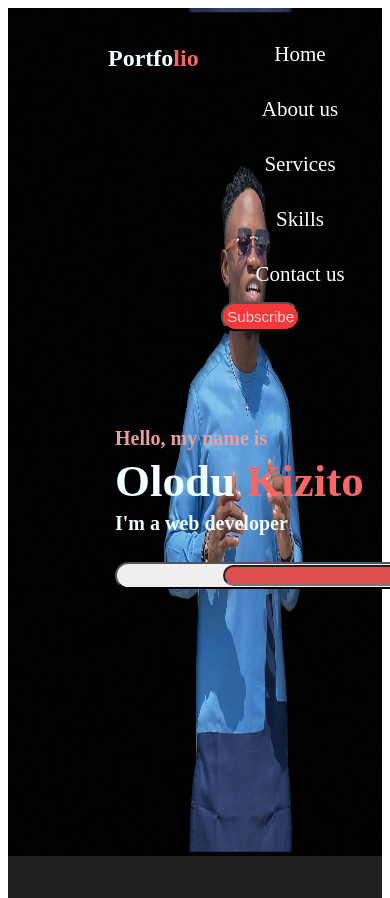
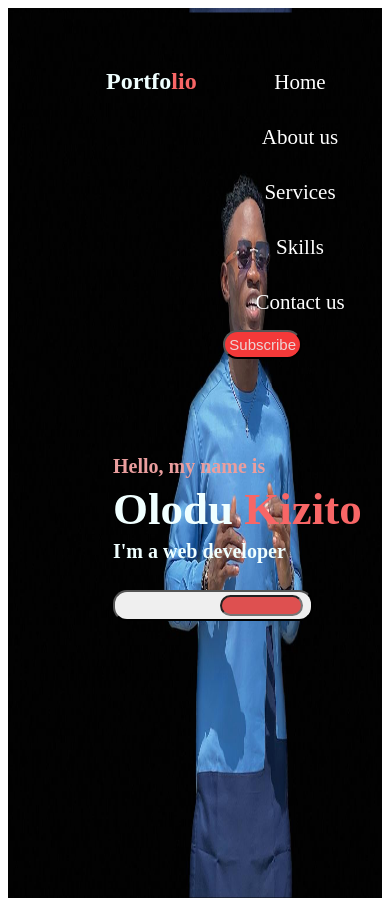
Before and after one commit to kizitokings/current, a plain HTML site: page index.html in a window 390 px wide. Shown: the top 898 px of the page. Drawn offline with Linux system fonts and the light colour scheme.

Commit message:
There is a change

```diff
--- a/index.html
+++ b/index.html
@@ -7,6 +7,13 @@
     <title>KIZITO PORTFOLIO</title>
     <link rel="stylesheet" href="style.css">
     <script src="https://kit.fontawesome.com/f2e600a5f6.js" crossorigin="anonymous"></script>
+
+    <link rel="apple-touch-icon" sizes="180x180" href="favicon/apple-touch-icon.png">
+<link rel="icon" type="image/png" sizes="32x32" href="favicon/favicon-32x32.png">
+<link rel="icon" type="image/png" sizes="16x16" href="favicon/favicon-16x16.png">
+<link rel="manifest" href="/site.webmanifest">
+
+</head>
 </head>
 <body>
     <header>
@@ -26,9 +33,8 @@
     <h3>Hello, my name is</h3>
     <h1>Olodu <span>Kizito</span></h1>
     <h4>I'm a web developer</h4>
-    <form>
-        <div><button class="btn2"><input type="text" ></button>
-    </form>
+        <div><button class="btn2"><input type="text"></button>
+
 </div>
 </div>
 </header>
--- a/style.css
+++ b/style.css
@@ -1,3 +1,5 @@
+
+
 
 .nav a {
     text-align: center;
@@ -22,7 +24,7 @@ header{
 }
 .nav2{
     padding-left: 180px;
-    margin-top: -65px;
+    margin-top: -60px;
 }
 
 a{
@@ -51,16 +53,19 @@ span {
     background-color: aqua;
 
 }
-form label{
-    padding-left: -20px;
-}
 
 .btn2{
     float: left;
     margin-left: 75px;
     border-radius: 14px;
     color: rgb(249, 56, 56);
+    width: 200px;
 }
+input{
+    width: 75px;
+    margin: 2px;
+}
+
 .btn3 {
     float: left;
     background-color: rgb(244, 57, 57);
@@ -244,3 +249,8 @@ i {
     background-color: rgb(244, 57, 57);
     cursor: pointer;
 }
+@media only screen and (max-width:480px){
+    .flex { padding: 25px 0; }
+    header { padding: 25px 0; }
+    .body { width: 100%; }
+}
```
Also changed, not shown: favicon/android-chrome-192x192.png (added), favicon/android-chrome-512x512.png (added), favicon/apple-touch-icon.png (added), favicon/favicon-16x16.png (added), favicon/favicon-32x32.png (added), favicon/favicon.ico (added), favicon/site.webmanifest (added).
